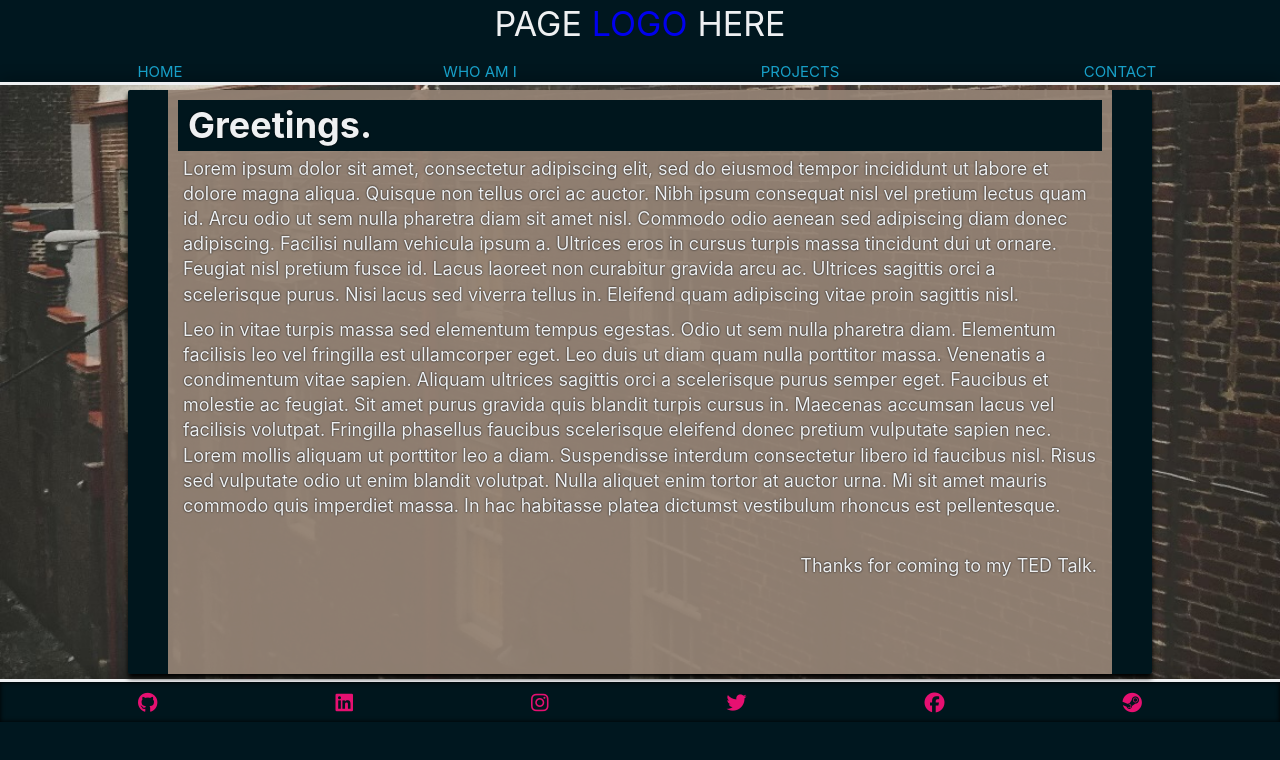
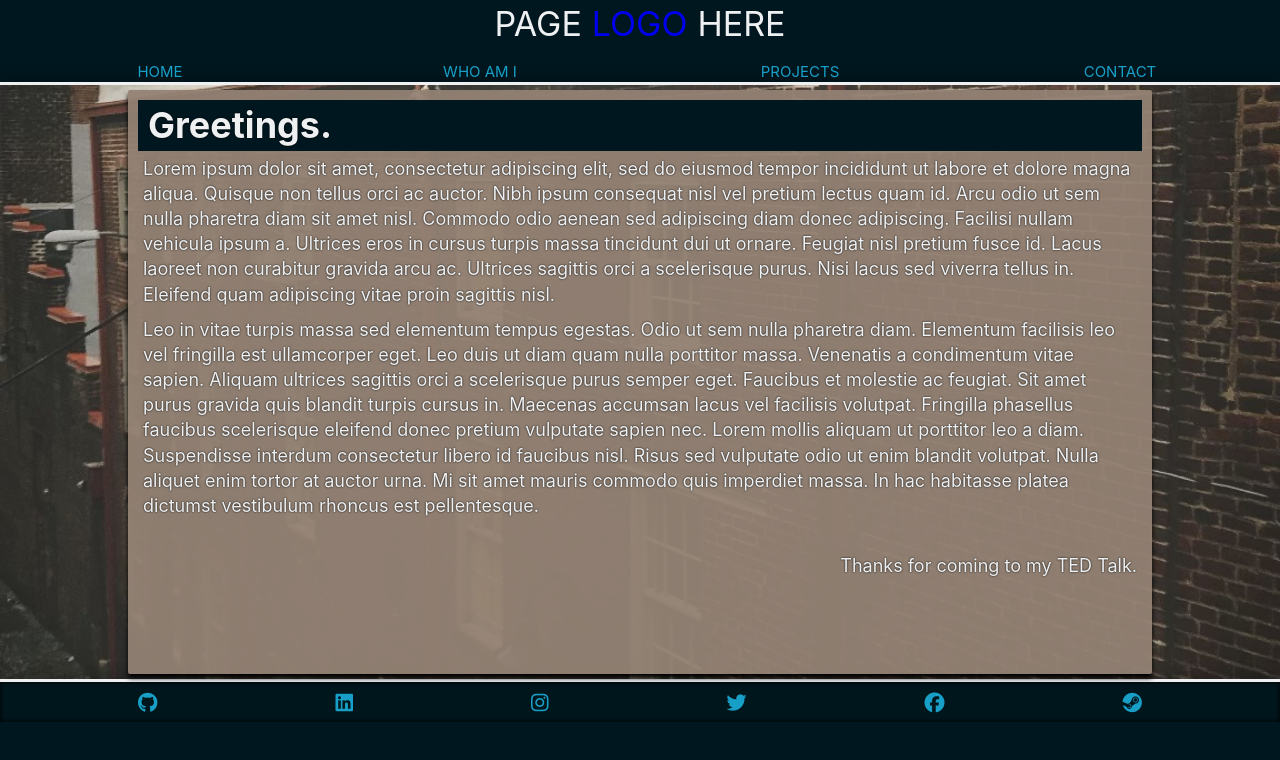
Before and after one commit to Zeverai/pp-z--cli, a React (Create React App) app: page /about in a window 1280 px wide. Shown: the top 760 px of the page. Built offline with nearby package versions, Linux system fonts and the light colour scheme.

Commit message:
UPDATED color with Global.css var

```diff
--- a/src/css/About.css
+++ b/src/css/About.css
@@ -21,16 +21,10 @@
    justify-content: top;
    align-items: center;
    height: 73vh;
-   border-radius: 0px;
-   background-position: center;
-   background-size: cover;
-   background-repeat: no-repeat;
-   background-color: hsla(204, 96%, 50%, 0.857);
    background-color: #938274ee;
-
    overflow-y: scroll;
    padding: 10px;
-   border: solid;
+   /* border: solid; */
    border-left-width: 40px;
    border-right-width: 40px;
    border-top-width: 0px;
@@ -44,19 +38,19 @@
 }
 
 .about-h1 {
-   color: #eef0f2;
+   color: var(--cultured);
    display: flex;
    justify-content: left;
    flex-direction: row;
    color: eef0f2;
-   background-color: #00161d;
+   background-color: var(--dark);
    width: 100%;
    padding-left: 10px;
    padding-right: 10px;
 }
 
 .about-p {
-   color: #eef0f2;
+   color: var(--cultured);
    padding: 5px;
 }
 
@@ -75,11 +69,11 @@
 }
 
 ::-webkit-scrollbar-thumb {
-   background: hsla(333, 100%, 53%, 1);
+   background: var(--vibrant);
    height: 10px;
    border: 1px solid rgb(0, 0, 0);
 }
 
 ::-webkit-scrollbar-thumb:hover {
-   background: rgba(255, 15, 123, 0.713);
+   background: var(--cultured);
 }
--- a/src/css/FootBar.css
+++ b/src/css/FootBar.css
@@ -31,8 +31,8 @@
 
 .footer-icon {
    display: flex;
-   color: #eef0f2;
-   color: hsla(333, 100%, 53%, 0.901);
+   color: var(--cultured);
+   color: var(--vibrant);
    font-size: 20px;
    padding: 10px;
 }
```
